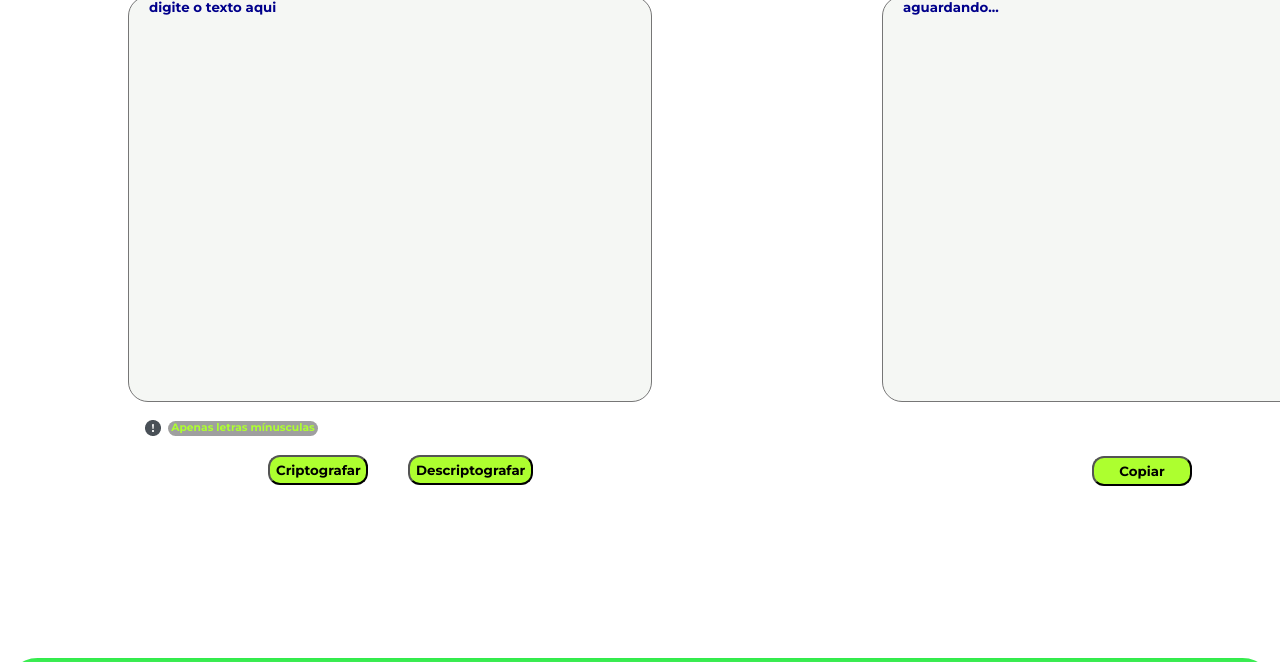
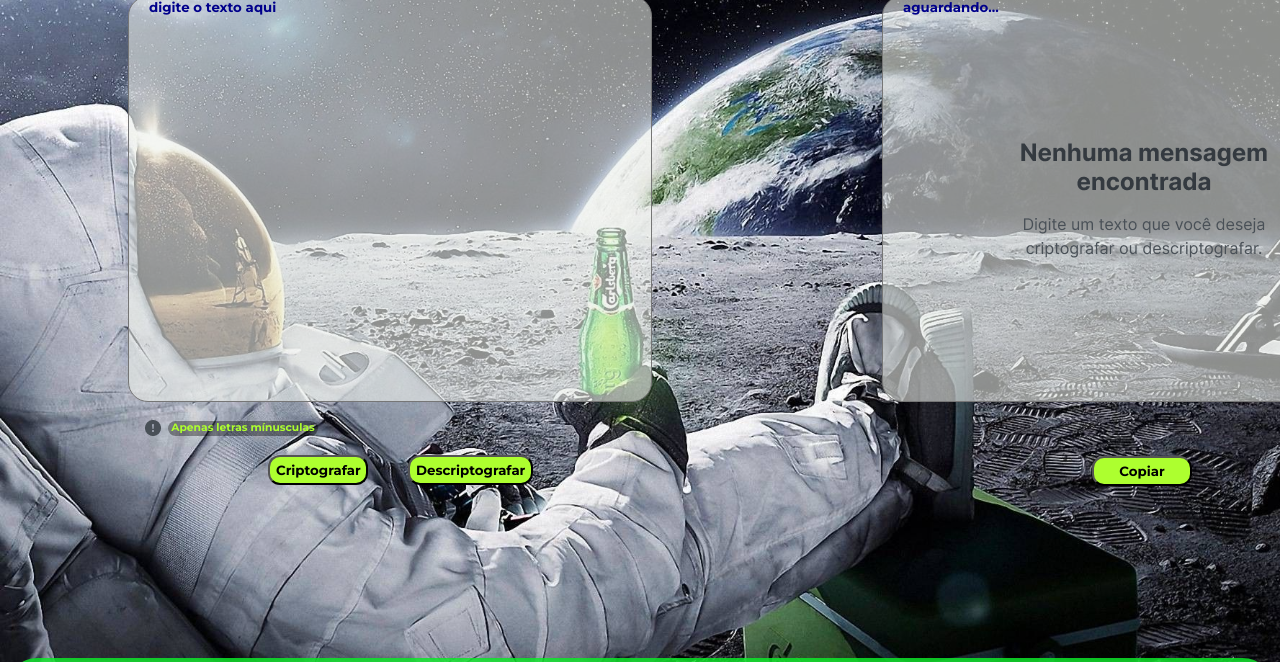
Before and after one commit to DavidAndradee/Andra-Encryptor, a plain HTML site: page index.html in a window 1280 px wide. Shown: the part 72-734 px from the top of the page. Drawn offline with Linux system fonts and the light colour scheme; the site is published under a folder, as on GitHub Pages, so addresses that start at the root find nothing; files whose address does not match are found by name.

Commit message:
update image style

```diff
--- a/src/style.css
+++ b/src/style.css
@@ -13,7 +13,7 @@ body{
     height: 90vh;
     box-sizing: border-box;
     font-family: "Montserrat", sans-serif;
-    background-image: url(/src/assets/Funny\ Astronaut.jfif);
+    background-image: url(src/assets/Funny\ Astronaut.jfif);
     background-image: right;
     background-repeat: no-repeat;
     background-image: invert;
@@ -123,7 +123,7 @@ main{
 
 .texto-saida{
     background-color: var(--quaternary--color);
-    background-image: url(/src/assets/Frame\ 5.png);
+    background-image: url(src/assets/Frame\ 5.png);
     background-position: center;
     background-repeat: no-repeat;
     align-items: center;
```
